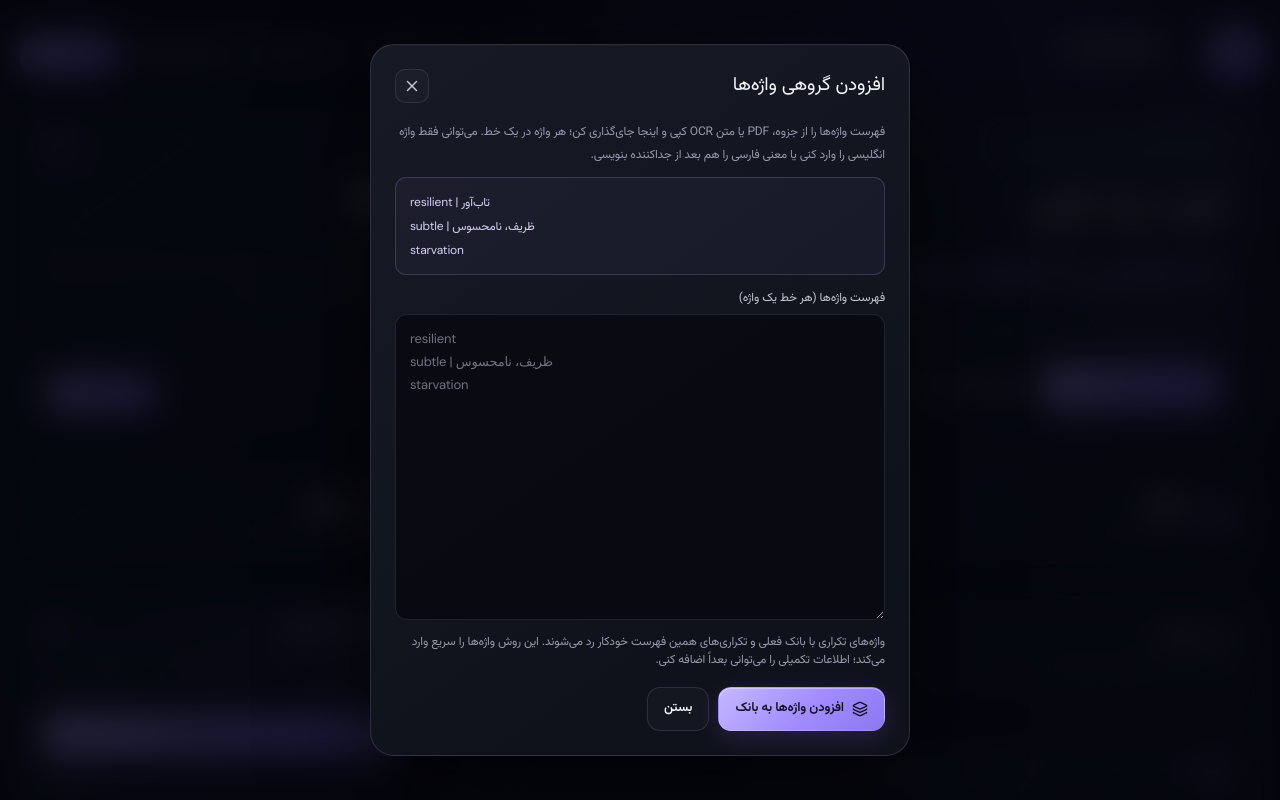
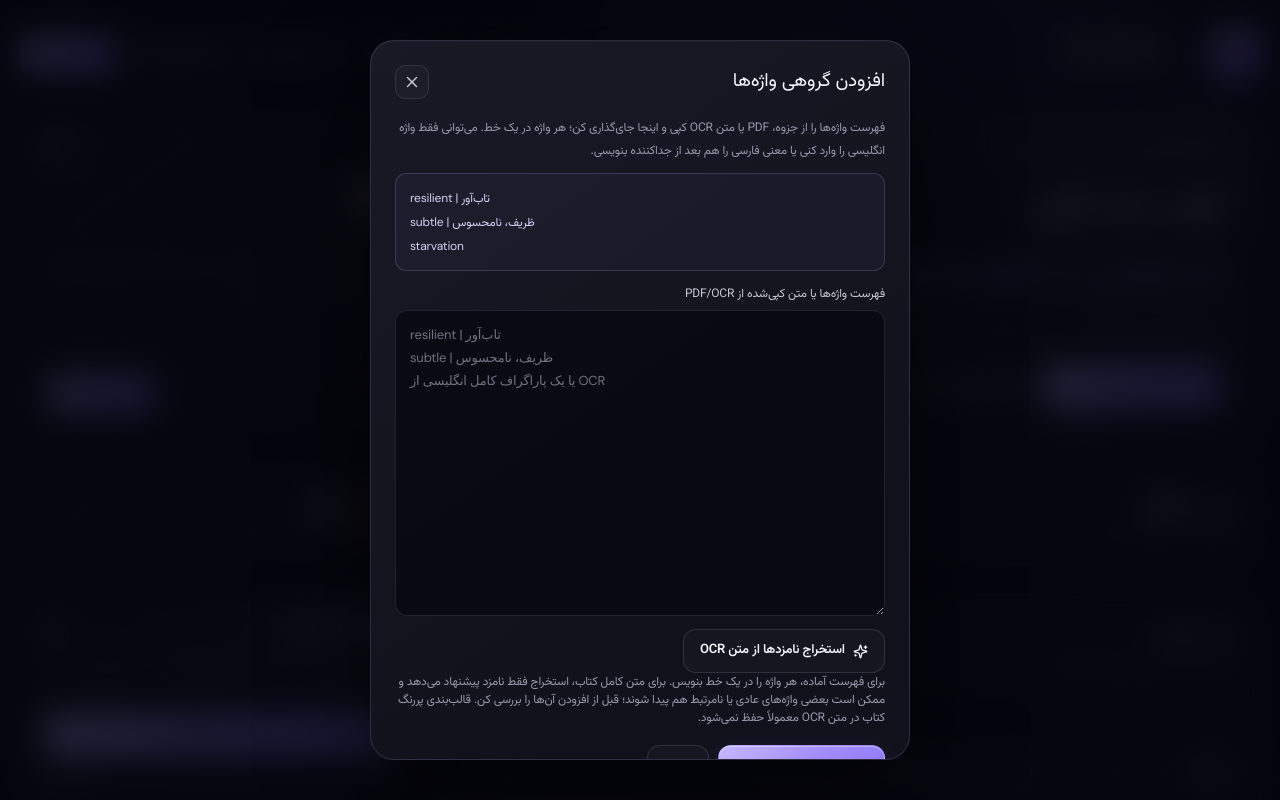
Before and after one commit to Rezadexi/LEXORA, a Next.js app: page /LEXORA/ in a window 1280 px wide. Both pictures are taken after a click on the button "ورود گروهی". Shown: the top 800 px of the page. Built offline with nearby package versions, Linux system fonts and the light colour scheme.

Commit message:
Add OCR text vocabulary candidate preview to bulk import

```diff
--- a/app/page.tsx
+++ b/app/page.tsx
@@ -168,6 +168,8 @@ export default function Home() {
   const [enrichMessage, setEnrichMessage] = useState("");
   const [bulkText, setBulkText] = useState("");
   const [bulkMessage, setBulkMessage] = useState("");
+  const [ocrCandidates, setOcrCandidates] = useState<string[]>([]);
+  const [selectedOcrCandidates, setSelectedOcrCandidates] = useState<string[]>([]);
   const [checkedRelated, setCheckedRelated] = useState<string[]>([]);
   const [form, setForm] = useState({
     word: "", meaning: "", category: "Daily English", level: "نامشخص",
@@ -436,6 +438,38 @@ export default function Home() {
     setModal(null);
     setQuery("");
     setFilter("همه");
+  }
+
+  function extractOcrCandidates() {
+    const commonWords = new Set(("about above after again against all also am an and any are as at be because been before being below between both but by can could did do does doing down during each few for from further had has have having he her here hers herself him himself his how i if in into is it its itself just me more most my myself no nor not of off on once only or other our ours ourselves out over own same she should so some such than that the their theirs them themselves then there these they this those through to too under until up very was we were what when where which while who whom why will with would you your yours").split(/\\s+/));
+    const tokens = bulkText.match(/[A-Za-z][A-Za-z'-]{2,}/g) || [];
+    const seen = new Set<string>();
+    const candidates = tokens
+      .map(token => token.replace(/^[-']+|[-']+$/g, ""))
+      .filter(token => token.length >= 4 && !commonWords.has(token.toLowerCase()))
+      .filter(token => {
+        const key = normalizeWordKey(token);
+        if (!key || seen.has(key) || words.some(word => normalizeWordKey(word.word) === key)) return false;
+        seen.add(key);
+        return true;
+      })
+      .slice(0, 120);
+    setOcrCandidates(candidates);
+    setSelectedOcrCandidates(candidates);
+    setBulkMessage(candidates.length
+      ? `از متن، ${candidates.length} نامزد واژه پیدا شد. قبل از افزودن، موارد نامربوط را از انتخاب خارج کن.`
+      : "واژهٔ تازه‌ای پیدا نشد. بهتر است متن OCR را بررسی کنی یا فهرست واژه‌ها را هرکدام در یک خط وارد کنی.");
+  }
+
+  function useSelectedOcrCandidates() {
+    if (!selectedOcrCandidates.length) {
+      setBulkMessage("حداقل یک واژه را انتخاب کن.");
+      return;
+    }
+    setBulkText(selectedOcrCandidates.join("\\n"));
+    setOcrCandidates([]);
+    setSelectedOcrCandidates([]);
+    setBulkMessage(`${selectedOcrCandidates.length} واژه برای بررسی نهایی آماده شد؛ حالا «افزودن واژه‌ها به بانک» را بزن.`);
   }
 
   function importBulkWords() {
@@ -956,8 +990,16 @@ export default function Home() {
             <div className="modal-head"><h2>افزودن گروهی واژه‌ها</h2><button className="icon-btn" onClick={() => setModal(null)}><X size={18}/></button></div>
             <p className="muted" style={{ lineHeight: 1.9 }}>فهرست واژه‌ها را از جزوه، PDF یا متن OCR کپی و اینجا جای‌گذاری کن؛ هر واژه در یک خط. می‌توانی فقط واژه انگلیسی را وارد کنی یا معنی فارسی را هم بعد از جداکننده بنویسی.</p>
             <div className="bulk-format-example" dir="ltr">resilient | تاب‌آور<br/>subtle | ظریف، نامحسوس<br/>starvation</div>
-            <div className="form-field"><label>فهرست واژه‌ها (هر خط یک واژه)</label><textarea className="field bulk-words-input" value={bulkText} onChange={e => setBulkText(e.target.value)} placeholder={"resilient\nsubtle | ظریف، نامحسوس\nstarvation"} rows={12} /></div>
-            <p className="muted" style={{fontSize:12}}>واژه‌های تکراری با بانک فعلی و تکراری‌های همین فهرست خودکار رد می‌شوند. این روش واژه‌ها را سریع وارد می‌کند؛ اطلاعات تکمیلی را می‌توانی بعداً اضافه کنی.</p>
+            <div className="form-field"><label>فهرست واژه‌ها یا متن کپی‌شده از PDF/OCR</label><textarea className="field bulk-words-input" value={bulkText} onChange={e => { setBulkText(e.target.value); setOcrCandidates([]); setSelectedOcrCandidates([]); }} placeholder={"resilient | تاب‌آور\nsubtle | ظریف، نامحسوس\nیا یک پاراگراف کامل انگلیسی از OCR"} rows={12} /></div>
+            <div className="form-actions" style={{justifyContent:"flex-start", marginTop:8}}><button className="btn" onClick={extractOcrCandidates}><Sparkles size={15}/> استخراج نامزدها از متن OCR</button></div>
+            <p className="muted" style={{fontSize:12}}>برای فهرست آماده، هر واژه را در یک خط بنویس. برای متن کامل کتاب، استخراج فقط نامزد پیشنهاد می‌دهد و ممکن است بعضی واژه‌های عادی یا نامرتبط هم پیدا شوند؛ قبل از افزودن آن‌ها را بررسی کن. قالب‌بندی پررنگ کتاب در متن OCR معمولاً حفظ نمی‌شود.</p>
+            {ocrCandidates.length > 0 && <div style={{border:"1px solid var(--border)", borderRadius:12, padding:12, marginTop:12}}>
+              <div style={{display:"flex", alignItems:"center", justifyContent:"space-between", gap:8, marginBottom:10}}><strong>بررسی نامزدها ({selectedOcrCandidates.length} از {ocrCandidates.length})</strong><button className="btn btn-small" onClick={() => setSelectedOcrCandidates(selectedOcrCandidates.length === ocrCandidates.length ? [] : ocrCandidates)}>{selectedOcrCandidates.length === ocrCandidates.length ? "لغو انتخاب همه" : "انتخاب همه"}</button></div>
+              <div style={{display:"grid", gridTemplateColumns:"repeat(auto-fit,minmax(115px,1fr))", gap:8, maxHeight:220, overflowY:"auto"}}>
+                {ocrCandidates.map(candidate => <label key={candidate} style={{display:"flex", alignItems:"center", gap:7, padding:"6px 8px", border:"1px solid var(--border)", borderRadius:8, fontSize:13}}><input type="checkbox" checked={selectedOcrCandidates.includes(candidate)} onChange={e => setSelectedOcrCandidates(current => e.target.checked ? [...current, candidate] : current.filter(item => item !== candidate))}/><span>{candidate}</span></label>)}
+              </div>
+              <div className="form-actions" style={{marginTop:12}}><button className="btn btn-primary" onClick={useSelectedOcrCandidates}>استفاده از واژه‌های انتخاب‌شده</button></div>
+            </div>}
             {bulkMessage && <div className="bulk-result" role="status">{bulkMessage}</div>}
             <div className="form-actions"><button className="btn btn-primary" onClick={importBulkWords}><Layers3 size={16}/> افزودن واژه‌ها به بانک</button><button className="btn" onClick={() => setModal(null)}>بستن</button></div>
           </div>
```
